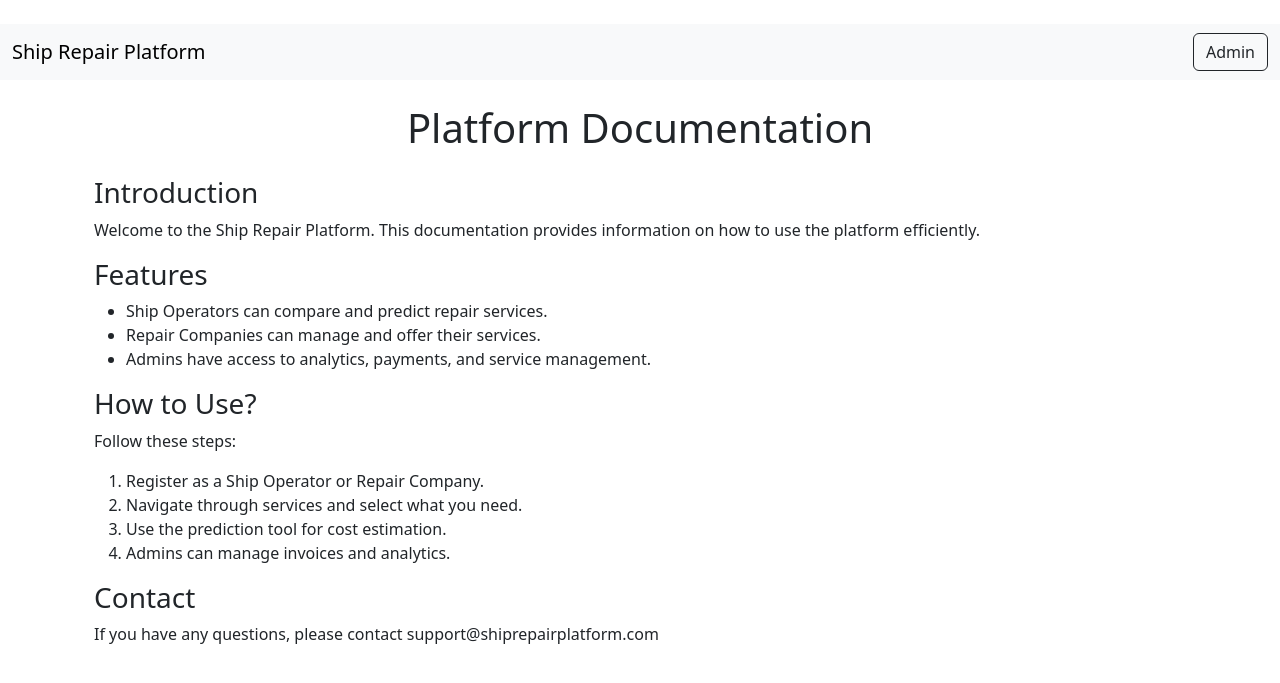
After one commit to serhansarac/ShipRepairPlatform60, a Django app: page /documentation/ in a window 1280 px wide. The commit adds this page. Shown: the top 683 px of the page. Run offline with Django 5.2, Linux system fonts and the light colour scheme; parts of the project's set-up code (start-up, migrations or seed data) failed here and were passed over.

Commit message:
Added documentation page

```diff
--- /dev/null
+++ b/core/templates/core/documentation.html
@@ -0,0 +1,31 @@
+{% extends 'base.html' %}
+
+{% block title %}Documentation{% endblock %}
+
+{% block content %}
+<h1 class="text-center my-4">Platform Documentation</h1>
+
+<div class="container">
+    <h3>Introduction</h3>
+    <p>Welcome to the Ship Repair Platform. This documentation provides information on how to use the platform efficiently.</p>
+
+    <h3>Features</h3>
+    <ul>
+        <li>Ship Operators can compare and predict repair services.</li>
+        <li>Repair Companies can manage and offer their services.</li>
+        <li>Admins have access to analytics, payments, and service management.</li>
+    </ul>
+
+    <h3>How to Use?</h3>
+    <p>Follow these steps:</p>
+    <ol>
+        <li>Register as a Ship Operator or Repair Company.</li>
+        <li>Navigate through services and select what you need.</li>
+        <li>Use the prediction tool for cost estimation.</li>
+        <li>Admins can manage invoices and analytics.</li>
+    </ol>
+
+    <h3>Contact</h3>
+    <p>If you have any questions, please contact support@shiprepairplatform.com</p>
+</div>
+{% endblock %}
--- a/core/templates/core/home.html
+++ b/core/templates/core/home.html
@@ -65,6 +65,12 @@
     <p>We streamline the repair process, offering a transparent and efficient way to manage ship maintenance needs worldwide.</p>
 </div>
 
+<div class="text-center mt-4">
+    <a href="{% url 'documentation' %}" class="btn btn-info btn-lg">Documentation</a>
+</div>
+
+
+
 <!-- JavaScript for Toggle Functionality -->
 <script>
     function toggleSection(sectionId) {
--- a/core/urls.py
+++ b/core/urls.py
@@ -15,4 +15,5 @@ urlpatterns = [
     path('admin-dashboard/', views.admin_dashboard, name='admin_dashboard'),
     path('mock-analytics/', views.mock_analytics, name='mock_analytics'),
     path("predict-service/", views.predict_service, name="predict_service"),
+    path('documentation/', views.documentation, name='documentation'),
 ]
--- a/core/views.py
+++ b/core/views.py
@@ -198,3 +198,6 @@ def predict_service(request):
 
 
     return render(request, "core/predict_service.html")
+
+def documentation(request):
+    return render(request, 'core/documentation.html')
```
